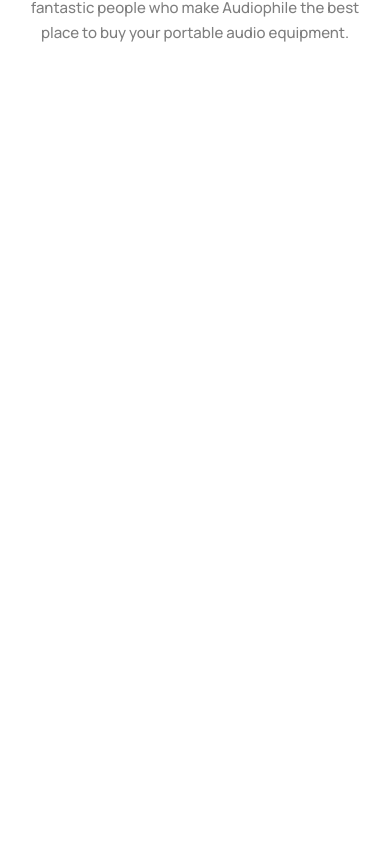
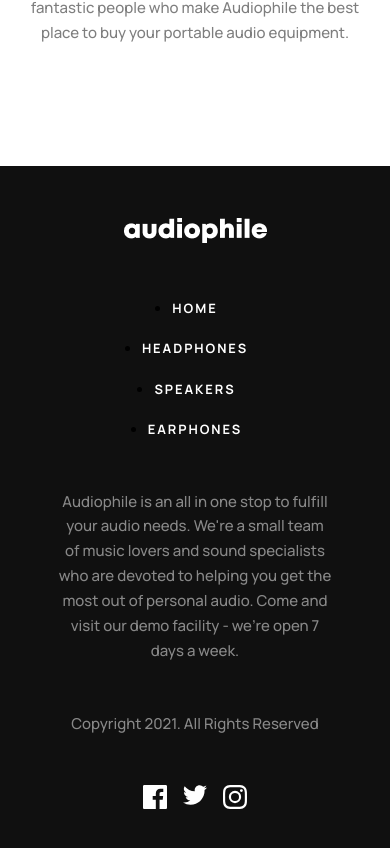
Before and after one commit to bluepersia/audiophile-frontend, a React (Vite) app: page / in a window 390 px wide. Shown: the part 3525-4373 px from the top of the page. Before the commit the page ends 3691 px from the top, so only its background shows below. Built offline with nearby package versions, Linux system fonts and the light colour scheme.

Commit message:
Footer mobile

```diff
--- /dev/null
+++ b/src/components/shared/Footer/Footer.tsx
@@ -0,0 +1,71 @@
+import { Link } from "react-router-dom";
+import styles from "./footer.module.scss";
+import logo from "../../../assets/shared/logo.png";
+import Nav from "../Nav/Nav";
+import clsx from "clsx";
+
+export default function Footer() {
+  return (
+    <footer className={styles.footer}>
+      <div className="u-container">
+        <Link to="/">
+          <img className={styles.logo} alt="Audiophile" src={logo} />
+        </Link>
+        <Nav className={styles.nav} />
+        <p className={clsx(styles.desc, "body")}>
+          Audiophile is an all in one stop to fulfill your audio needs. We're a
+          small team of music lovers and sound specialists who are devoted to
+          helping you get the most out of personal audio. Come and visit our
+          demo facility - we’re open 7 days a week.
+        </p>
+        <span className={clsx(styles.copyright, "body")}>
+          Copyright 2021. All Rights Reserved
+        </span>
+        <ul className={styles.socialList}>
+          <li className={styles.socialItem}>
+            <svg
+              className={styles.socialIcon}
+              width="24"
+              height="24"
+              xmlns="http://www.w3.org/2000/svg"
+            >
+              <path
+                d="M22.675 0H1.325C.593 0 0 .593 0 1.325v21.351C0 23.407.593 24 1.325 24H12.82v-9.294H9.692v-3.622h3.128V8.413c0-3.1 1.893-4.788 4.659-4.788 1.325 0 2.463.099 2.795.143v3.24l-1.918.001c-1.504 0-1.795.715-1.795 1.763v2.313h3.587l-.467 3.622h-3.12V24h6.116c.73 0 1.323-.593 1.323-1.325V1.325C24 .593 23.407 0 22.675 0z"
+                fill="#FFF"
+                fill-rule="nonzero"
+              />
+            </svg>
+          </li>
+          <li className={styles.socialItem}>
+            <svg
+              className={styles.socialIcon}
+              width="24"
+              height="20"
+              xmlns="http://www.w3.org/2000/svg"
+            >
+              <path
+                d="M24 2.557a9.83 9.83 0 01-2.828.775A4.932 4.932 0 0023.337.608a9.864 9.864 0 01-3.127 1.195A4.916 4.916 0 0016.616.248c-3.179 0-5.515 2.966-4.797 6.045A13.978 13.978 0 011.671 1.149a4.93 4.93 0 001.523 6.574 4.903 4.903 0 01-2.229-.616c-.054 2.281 1.581 4.415 3.949 4.89a4.935 4.935 0 01-2.224.084 4.928 4.928 0 004.6 3.419A9.9 9.9 0 010 17.54a13.94 13.94 0 007.548 2.212c9.142 0 14.307-7.721 13.995-14.646A10.025 10.025 0 0024 2.557z"
+                fill="#FFF"
+                fill-rule="nonzero"
+              />
+            </svg>
+          </li>
+          <li className={styles.socialItem}>
+            <svg
+              className={styles.socialIcon}
+              width="24"
+              height="24"
+              xmlns="http://www.w3.org/2000/svg"
+            >
+              <path
+                d="M12 2.163c3.204 0 3.584.012 4.85.07 3.252.148 4.771 1.691 4.919 4.919.058 1.265.069 1.645.069 4.849 0 3.205-.012 3.584-.069 4.849-.149 3.225-1.664 4.771-4.919 4.919-1.266.058-1.644.07-4.85.07-3.204 0-3.584-.012-4.849-.07-3.26-.149-4.771-1.699-4.919-4.92-.058-1.265-.07-1.644-.07-4.849 0-3.204.013-3.583.07-4.849.149-3.227 1.664-4.771 4.919-4.919 1.266-.057 1.645-.069 4.849-.069zM12 0C8.741 0 8.333.014 7.053.072 2.695.272.273 2.69.073 7.052.014 8.333 0 8.741 0 12c0 3.259.014 3.668.072 4.948.2 4.358 2.618 6.78 6.98 6.98C8.333 23.986 8.741 24 12 24c3.259 0 3.668-.014 4.948-.072 4.354-.2 6.782-2.618 6.979-6.98.059-1.28.073-1.689.073-4.948 0-3.259-.014-3.667-.072-4.947-.196-4.354-2.617-6.78-6.979-6.98C15.668.014 15.259 0 12 0zm0 5.838a6.162 6.162 0 100 12.324 6.162 6.162 0 000-12.324zM12 16a4 4 0 110-8 4 4 0 010 8zm6.406-11.845a1.44 1.44 0 100 2.881 1.44 1.44 0 000-2.881z"
+                fill="#FFF"
+                fill-rule="nonzero"
+              />
+            </svg>
+          </li>
+        </ul>
+      </div>
+    </footer>
+  );
+}
--- /dev/null
+++ b/src/components/shared/Footer/footer.module.scss
@@ -0,0 +1,40 @@
+.footer {
+  background-color: var(--color-very-dark);
+  padding: 3.46rem 2.53rem;
+  text-align: center;
+}
+
+.logo {
+  margin-bottom: 3.2rem;
+}
+.nav {
+  margin-bottom: 3.2rem;
+}
+
+.desc,
+.copyright {
+  color: var(--color-white);
+  opacity: 50%;
+  margin-bottom: 3.2rem;
+  display: block;
+}
+
+.socialList {
+  display: flex;
+  list-style: none;
+  padding-left: 0;
+  justify-content: center;
+  gap: 1.06rem;
+}
+
+.socialItem {
+  cursor: pointer;
+}
+
+.socialIcon path {
+  transition: fill 300ms;
+}
+
+.socialIcon:hover path {
+  fill: var(--color-orange);
+}
--- a/src/components/shared/Layout/Layout.tsx
+++ b/src/components/shared/Layout/Layout.tsx
@@ -3,6 +3,7 @@
 import OverlayRoot from "../OverlayRoot/OverlayRoot";
 import UIProvider from "../../../contexts/UIProvider";
 import styles from "./layout.module.scss";
+import Footer from "../Footer/Footer";
 
 export default function Layout() {
   return (
@@ -12,6 +13,7 @@
         <Outlet />
         <OverlayRoot />
       </main>
+      <Footer />
     </UIProvider>
   );
 }
--- a/src/components/shared/Nav/nav.module.scss
+++ b/src/components/shared/Nav/nav.module.scss
@@ -2,7 +2,9 @@
   display: flex;
   align-items: center;
   justify-content: space-between;
-  gap: 2.26rem;
+  flex-direction: column;
+  column-gap: 2.26rem;
+  row-gap: 1.06rem;
 }
 
 .link {
@@ -16,3 +18,9 @@
 .link:focus-visible {
   color: var(--color-orange);
 }
+
+@media (min-width: 768px) {
+  .list {
+    flex-direction: row;
+  }
+}
```
